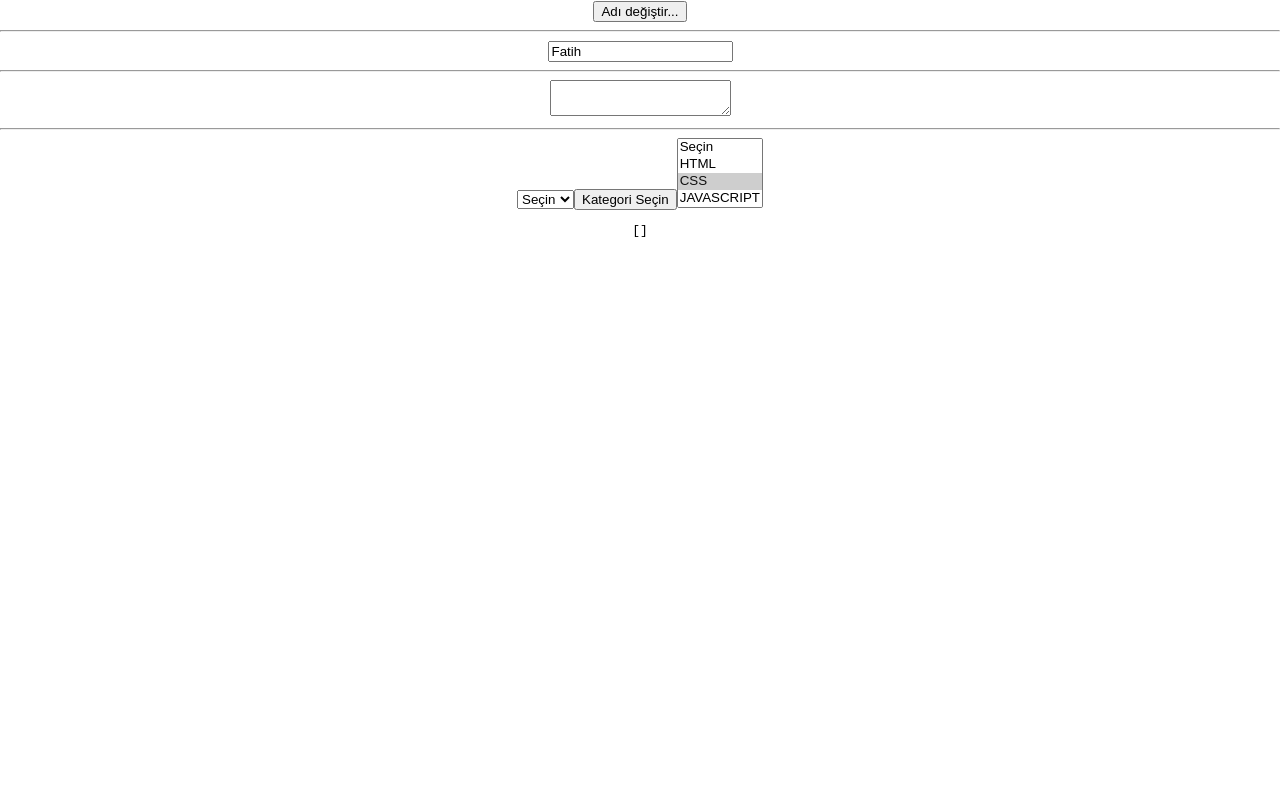
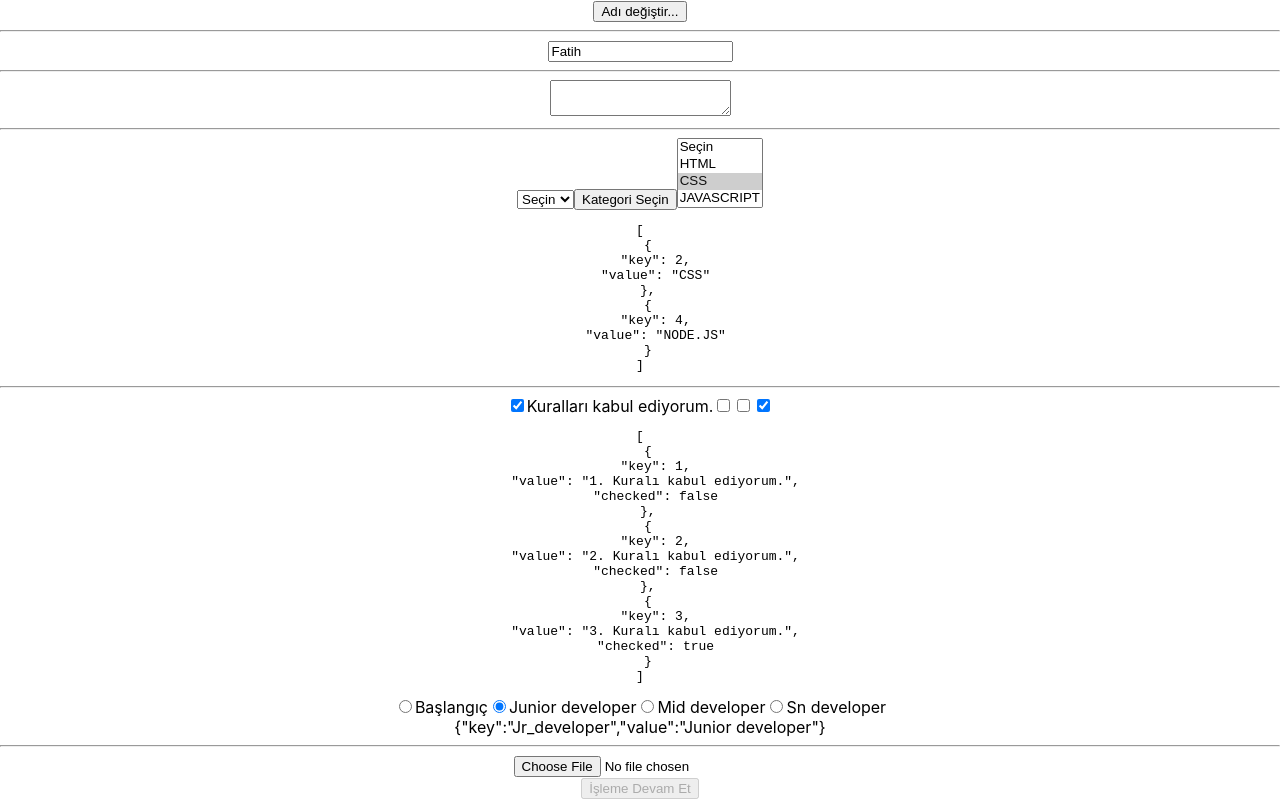
Before and after one commit to fatihkarasoglu/trying-first-react-app, a React (Create React App) app: page / in a window 1280 px wide. Built offline with nearby package versions, Linux system fonts and the light colour scheme.

Commit message:
commit - 4.3

```diff
--- a/src/App.js
+++ b/src/App.js
@@ -1,6 +1,5 @@
 // import { useRef, useReducer, useCallback, useMemo } from 'react';
-// import { useState } from 'react';
-import { useMemo, useState } from 'react';
+import { useEffect, useState } from 'react';
 import './App.css';
 
 function App() {
@@ -8,14 +7,62 @@ function App() {
   const [name, setName] = useState('Fatih');
   const [description, setDescription] = useState('');
   const [gender, setGender] = useState('2;')
+  const [avatar, setAvatar] = useState(false);
+  const submitHandle = () => {
+    const formData = new FormData();
+      formData.append('avatar', avatar);
+      formData.append('name', name);
+      fetch('https://jsonplaceholder.typicode.com/posts', {
+        method: 'POST',
+        body: formData
+      })
+  }
+
+  const [image, setImage] = useState()
+  useEffect(() => {
+    if(avatar) {
+      const fileReader = new FileReader();
+
+      fileReader.addEventListener('load', function() {
+        setImage(this.result)
+      })
+
+      fileReader.readAsDataURL(avatar)
+    }
+
+  }, [avatar])
+
+  const [level, setLevel] = useState('Jr_developer');
+  const levels = [
+    {key: 'Beginner', value: 'Başlangıç'},
+    {key: 'Jr_developer', value: 'Junior developer'},
+    {key: 'Mid_developer', value: 'Mid developer'},
+    {key: 'Sn_developer', value: 'Sn developer'}
+  ];
+
+  const [rule, setRule] = useState(true);
+  const [rules, setRules] = useState([
+    {key: 1, value: '1. Kuralı kabul ediyorum.', checked: false},
+    {key: 2, value: '2. Kuralı kabul ediyorum.', checked: false},
+    {key: 3, value: '3. Kuralı kabul ediyorum.', checked: true}
+  ]);
+
+  const checkRules = (key, checked) => {
+    setRules(rules => rules.map(rule => {
+      if(key === rule.key) {
+        rule.checked = checked;
+      }
+      return rule
+    }))
+  }
 
   const [categories, setCategories] = useState([2, 4]);
   const categoryList = [
-    {key: '1', value: 'HTML'},
-    {key: '2', value: 'CSS'},
-    {key: '3', value: 'JAVASCRIPT'},
-    {key: '4', value: 'NODE.JS'},
-    {key: '5', value: 'REACT'}
+    {key: 1, value: 'HTML'},
+    {key: 2, value: 'CSS'},
+    {key: 3, value: 'JAVASCRIPT'},
+    {key: 4, value: 'NODE.JS'},
+    {key: 5, value: 'REACT'}
   ];
 
   const genders = [
@@ -27,7 +74,10 @@ function App() {
     }
   ];
   const selectedGender = genders.find(g => g.key === gender);
+  const selectedLevel = levels.find(g => g.key === level);
   const selectedCategories = categories && categoryList.filter(c => categories.includes(c.key));
+
+  const enabled = rules.every(rule => rule.checked) && avatar;
 
   return (
     <>
@@ -35,10 +85,10 @@ function App() {
         <button onClick={() => setName('Atilla')}>Adı değiştir...</button>
         <hr/>
 
-        <input type='text' value={name} onChange={e => setName(e.target.value)}></input>
+        <input type='text' value={name} onChange={e => setName(e.target.value)} />
         <hr/>
 
-        <textarea value={description} onChange={e => setDescription(e.target.value)}></textarea>
+        <textarea value={description} onChange={e => setDescription(e.target.value)} />
         <hr/>
 
         <select value={gender} onChange={e => setGender(e.target.value)}>
@@ -57,6 +107,45 @@ function App() {
         </select>
 
         <pre>{JSON.stringify(selectedCategories, null, 2)}</pre>
+        <pre>{JSON.stringify(selectedGender, null, 2)}</pre>
+        <hr/>
+
+        <label>
+          <input type='checkbox' checked={rule} onChange={e => setRule(e.target.checked)} />
+          Kuralları kabul ediyorum.
+        </label>
+
+        {rules.map(rule => (
+          <label key={rule.key}>
+            <input type='checkbox' checked={rule.checked} onChange={e => checkRules(rule.key, e.target.checked)} />
+            {rules.value}
+          </label>
+        ))}
+
+        <pre>{JSON.stringify(rules, null, 2)}</pre>
+
+        {levels.map((l, index) => (
+          <label key={index}>
+            <input type='radio' value={l.key} checked={l.key === level} onChange={e => setLevel(e.target.value)} />
+            {l.value}
+          </label>
+        ))}
+        <br/>
+        {JSON.stringify(selectedLevel)}
+        <hr/>
+
+        <label>
+          <input type='file' onChange={e => setAvatar(e.target.files[0])} />
+        </label>
+        <br/>
+        {avatar && (
+          <>
+            <h4>{avatar.name}</h4>
+            {image && <img src={image} alt='' />}
+          </>
+        )}
+
+        <button onClick={submitHandle} disabled={!enabled} >İşleme Devam Et</button>
       </div>
     </>
   );
```
